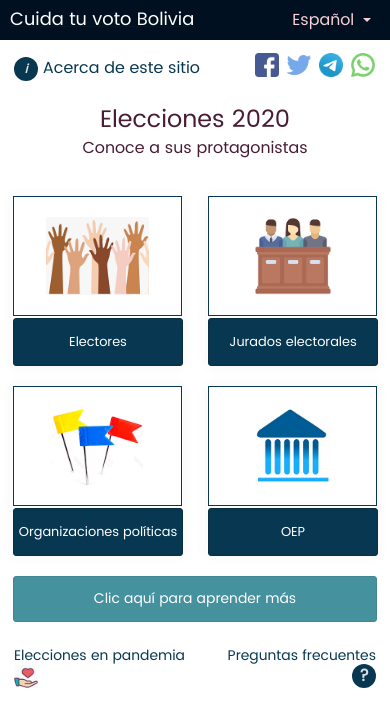
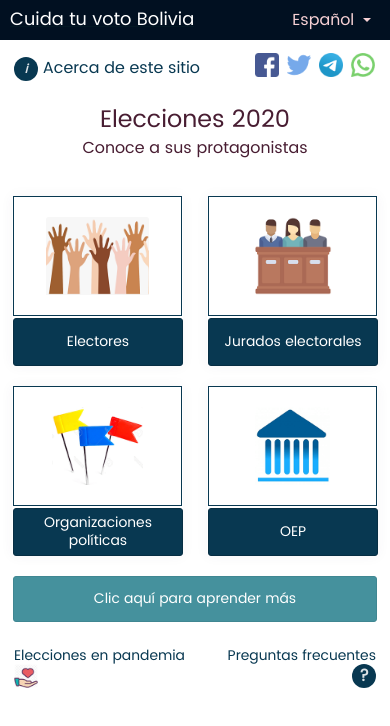
Before and after one commit to rodrigoalejandro/cuida-tu-voto, a Nuxt app: page /protagonistas in a window 390 px wide. Shown: the top 726 px of the page. Built offline with nearby package versions, Linux system fonts and the light colour scheme.

Commit message:
corrección botones

```diff
--- a/pages/pages.scss
+++ b/pages/pages.scss
@@ -22,8 +22,13 @@
       padding: 0 12px;
 
       .btn {
-        padding-left: 0;
-        padding-right: 0;
+        padding-left: 5px;
+        padding-right: 5px;
+        line-height: .9rem;
+        white-space: initial;
+        display: flex;
+        justify-content: center;
+        align-items: center;
       }
     }
   }
@@ -108,8 +113,13 @@
       }
 
       .btn {
-        font-size: .65rem;
+        font-size: .7rem;
         padding: 0.25rem 0rem;
+        line-height: .8rem;
+        white-space: initial;
+        display: flex;
+        justify-content: center;
+        align-items: center;
       }
     }
 
```
